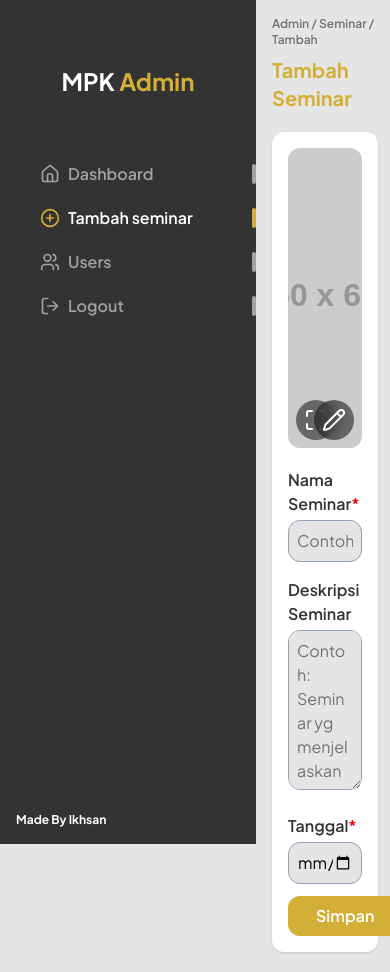
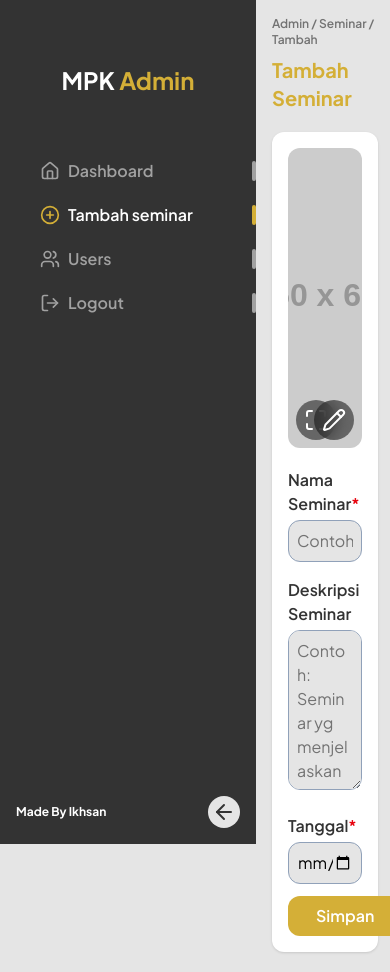
Before and after one commit to 24-Muhammad-Ikhsan-X-PPLG-2/mpk-web, a Next.js app: page /admin/seminar/tambah in a window 390 px wide. Built offline with nearby package versions, Linux system fonts and the light colour scheme; no server answers.

Commit message:
Memperbaiki tampilan sidebar di handphone

```diff
--- a/app/admin/users/users.tsx
+++ b/app/admin/users/users.tsx
@@ -24,16 +24,16 @@ const Users = () => {
 
         <div className="flex gap-2">
           <button
-            className="text-white flex mt-3 cursor-pointer bg-green-500 px-5 text-center justify-center items-center py-2 rounded-xl hover:bg-green-500/85 transition duration-150 active:scale-90 font-semibold gap-1"
+            className="text-white flex mt-3 cursor-pointer bg-green-500 px-5 text-center justify-center items-center py-2 rounded-xl hover:bg-green-500/85 transition duration-150 active:scale-90 font-semibold gap-1 md:text-base text-sm"
             onClick={() => setShowModalTambah(true)}
           >
-            <Plus className="size-6" /> Tambah
+            <Plus className="md:size-6 size-5" /> Tambah
           </button>
           <button
-            className="text-white flex mt-3 cursor-pointer bg-green-500 px-5 text-center justify-center items-center py-2 rounded-xl hover:bg-green-500/85 transition duration-150 active:scale-90 font-semibold gap-1"
+            className="text-white flex mt-3 cursor-pointer bg-green-500 px-5 text-center justify-center items-center py-2 rounded-xl hover:bg-green-500/85 transition duration-150 active:scale-90 font-semibold gap-1 md:text-base text-sm"
             onClick={() => setShowModalBuatKode(true)}
           >
-            <MailPlus className="size-6" /> Buat kode invite
+            <MailPlus className="md:size-6 size-5" /> Buat kode invite
           </button>
         </div>
       </AdminLayout>
--- a/components/Admin/layout/AdminLayout.tsx
+++ b/components/Admin/layout/AdminLayout.tsx
@@ -17,6 +17,11 @@ const AdminLayout: FC<AdminLayoutProps> = ({
   title = "Main Dashboard",
 }) => {
   const [showHalfSidebar, setShowHalfSidebar] = useState(true);
+  const [showSidebar, setShowSidebar] = useState(true);
+  const bodyClassName = `pt-4 lg:pr-8 pr-3 w-screen min-h-screen pb-5 bg-neutral-200 ${
+    showHalfSidebar ? "md:pl-24 pl-18" : "pl-68"
+  }`;
+  const bodyClassNameNoSidebar = `pt-4 lg:pr-8 pr-3 w-screen min-h-screen pb-5 bg-neutral-200 pl-3`;
   useEffect(() => {
     if (isMobile || isTablet) {
       setShowHalfSidebar(true);
@@ -27,15 +32,13 @@ const AdminLayout: FC<AdminLayoutProps> = ({
   return (
     <>
       <Sidebar
+        setShowSidebar={setShowSidebar}
+        showSidebar={showSidebar}
         setShowHalfSidebar={setShowHalfSidebar}
         showHalfSidebar={showHalfSidebar}
         pageActive={pageActive}
       />
-      <div
-        className={`pt-4 lg:pr-8 pr-3 w-screen min-h-screen pb-5 bg-neutral-200 pl-3 ${
-          showHalfSidebar ? "md:pl-24 pl-18" : "pl-68"
-        }`}
-      >
+      <div className={showSidebar ? bodyClassName : bodyClassNameNoSidebar}>
         <div
           className="w-full mb-5  flex justify-between items-center"
           id="header"
--- a/components/Admin/sidebar.tsx
+++ b/components/Admin/sidebar.tsx
@@ -34,22 +34,34 @@ type SidebarProps = {
   showHalfSidebar: boolean;
   setShowHalfSidebar: Dispatch<SetStateAction<boolean>>;
   pageActive?: string;
+  showSidebar: boolean;
+  setShowSidebar: Dispatch<SetStateAction<boolean>>;
 };
 
 const Sidebar: FC<SidebarProps> = ({
   showHalfSidebar,
   setShowHalfSidebar,
   pageActive = "Dashboard",
+  showSidebar,
+  setShowSidebar,
 }) => {
   const [showModalLogout, setShowModalLogout] = useState(false);
+  const sidebarClassName = `bg-secondary h-screen fixed flex flex-col justify-between left-0 transition-all duration-150 z-999 ${
+    showHalfSidebar ? "md:w-20 w-15" : "w-64"
+  }`;
+  const noSidebarClassname = `bg-secondary h-screen fixed flex flex-col justify-between left-0 transition-all duration-150 z-999 w-0 opacity-0 pointer-events-none`;
   return (
     <>
       <LogoutModal setShow={setShowModalLogout} show={showModalLogout} />
       <div
-        className={`bg-secondary h-screen fixed flex flex-col justify-between left-0 transition-all duration-150 z-999 ${
-          showHalfSidebar ? "md:w-20 w-15" : "w-64"
+        className={`fixed top-[50vh] -left-2 bg-secondary p-1 z-9999 rounded-r-full ${
+          showSidebar ? "w-0 pointer-events-none opacity-0" : "w-fit"
         }`}
+        onClick={() => setShowSidebar(true)}
       >
+        <ArrowRight className="size-5 text-white" />
+      </div>
+      <div className={showSidebar ? sidebarClassName : noSidebarClassname}>
         <div className="h-full w-full">
           <div className="w-full h-[20%] flex justify-center items-center">
             <Link href={"/admin"}>
@@ -134,6 +146,16 @@ const Sidebar: FC<SidebarProps> = ({
               <ArrowLeft className="lg:size-8 size-6 text-secondary" />
             )}
           </div>
+          <div
+            className="bg-neutral-200 rounded-full p-1 cursor-pointer md:hidden block"
+            onClick={() => setShowSidebar((prev) => !prev)}
+          >
+            {showSidebar ? (
+              <ArrowLeft className="lg:size-8 size-6 text-secondary" />
+            ) : (
+              <ArrowRight className="lg:size-8 size-6 text-secondary" />
+            )}
+          </div>
         </div>
       </div>
     </>
```
